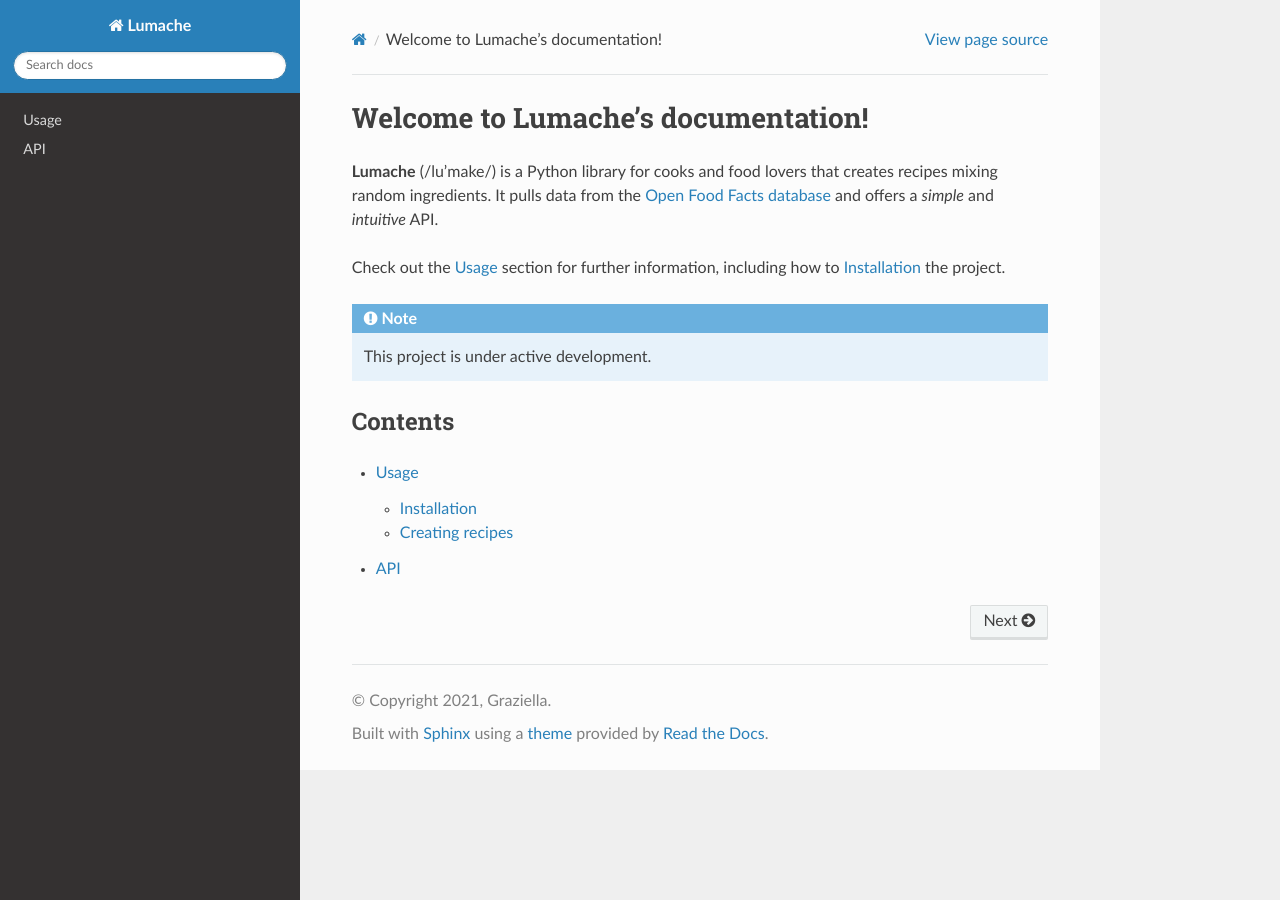
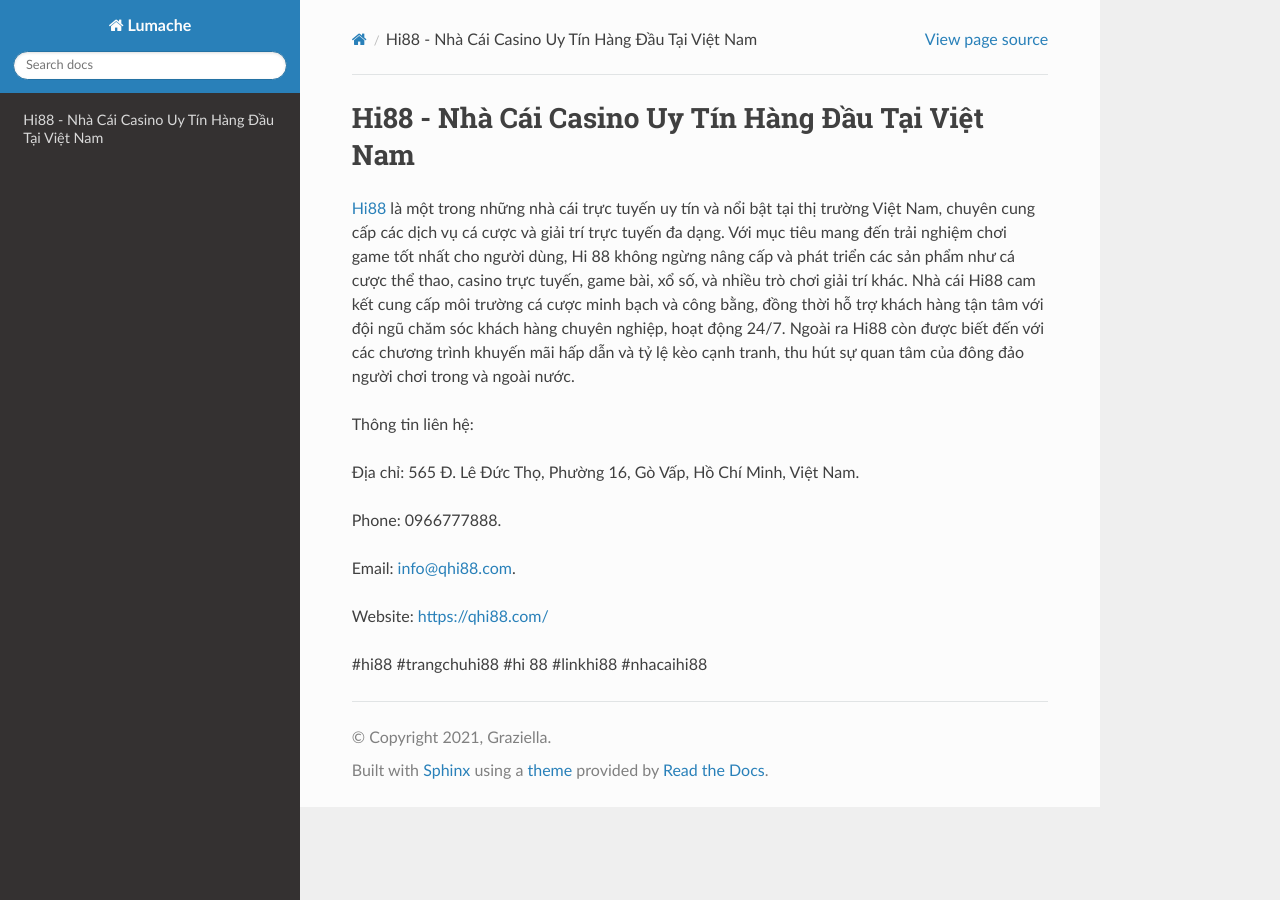
Before and after one commit to JonsCalicut123/qhi88com, a Sphinx documentation site: the page built from docs/source/index.rst, in a window 1280 px wide. Built offline with Sphinx 7.4.7 and the Read the Docs theme 3.1.0, drawn with Linux system fonts in a browser that asks for light colours.

Commit message:
Update index.rst

```diff
--- a/docs/source/index.rst
+++ b/docs/source/index.rst
@@ -1,22 +1,18 @@
-Welcome to Lumache's documentation!
+Hi88 - Nhà Cái Casino Uy Tín Hàng Đầu Tại Việt Nam
 ===================================
 
-**Lumache** (/lu'make/) is a Python library for cooks and food lovers
-that creates recipes mixing random ingredients.
-It pulls data from the `Open Food Facts database <https://world.openfoodfacts.org/>`_
-and offers a *simple* and *intuitive* API.
+`Hi88 <https://qhi88.com/>`_ là một trong những nhà cái trực tuyến uy tín và nổi bật tại thị trường Việt Nam, chuyên cung cấp các dịch vụ cá cược và giải trí trực tuyến đa dạng.
+Với mục tiêu mang đến trải nghiệm chơi game tốt nhất cho người dùng, Hi 88 không ngừng nâng cấp và phát triển các sản phẩm như cá cược thể thao, casino trực tuyến, game bài, xổ số, và nhiều trò chơi giải trí khác.
+Nhà cái Hi88 cam kết cung cấp môi trường cá cược minh bạch và công bằng, đồng thời hỗ trợ khách hàng tận tâm với đội ngũ chăm sóc khách hàng chuyên nghiệp, hoạt động 24/7. Ngoài ra Hi88 còn được biết đến với các chương trình khuyến mãi hấp dẫn và tỷ lệ kèo cạnh tranh, thu hút sự quan tâm của đông đảo người chơi trong và ngoài nước.
 
-Check out the :doc:`usage` section for further information, including
-how to :ref:`installation` the project.
+Thông tin liên hệ:
 
-.. note::
+Địa chỉ: 565 Đ. Lê Đức Thọ, Phường 16, Gò Vấp, Hồ Chí Minh, Việt Nam.
 
-   This project is under active development.
+Phone: 0966777888.
 
-Contents
---------
+Email: info@qhi88.com.
 
-.. toctree::
+Website: https://qhi88.com/
 
-   usage
-   api
+#hi88 #trangchuhi88 #hi 88 #linkhi88 #nhacaihi88
```
